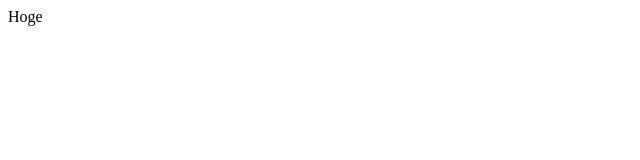
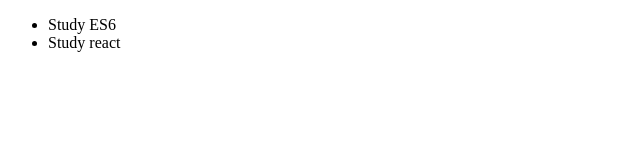
Before and after one commit to gatchan0807/redux-example, a website built with webpack: page check.html in a window 1280 px wide. Shown: the whole page, without its empty margins (0-640 px from the left). Built offline with nearby package versions, Linux system fonts and the light colour scheme.

Commit message:
reduxで書いたデータフローを画面に反映

```diff
--- a/check.html
+++ b/check.html
@@ -7,7 +7,9 @@
     <title>Check html</title>
 </head>
 <body>
-    Hoge
+    <ul id="todo-list">
+
+    </ul>
     <script src="./dist/bundle.js"></script>
 </body>
 </html>
--- a/src/index.js
+++ b/src/index.js
@@ -1,20 +1,37 @@
 import { createStore } from 'redux'
 import { addTodo, deleteTodo } from './action'
 import { todos } from './reducer'
+import { convertState2Dom } from './util'
 
 // store の作成
 let store = createStore(todos, [])
+let state = store.getState()
 
 // todo の追加
 store.dispatch(addTodo("Study ES6"))
 store.dispatch(addTodo("Study redux"))
 store.dispatch(addTodo("Study react"))
 
-// todoリストの確認
-console.log(store.getState());
+state = store.getState()
+
+let todoList = document.getElementById('todo-list')
+
+// todoリストの変換・描画
+let todoDomList = convertState2Dom(state)
+todoDomList.forEach(function (element) {
+    todoList.appendChild(element);
+}, this);
 
 // todo から 1 番目のものを削除
 store.dispatch(deleteTodo(1))
 
-// todoリストの確認
-console.log(store.getState());
+state = store.getState()
+
+// DOMを全部消す
+while (todoList.firstChild) todoList.removeChild(todoList.firstChild);
+
+// todoリストの変換・描画
+todoDomList = convertState2Dom(state)
+todoDomList.forEach(function (element) {
+    todoList.appendChild(element);
+}, this);
--- /dev/null
+++ b/src/util.js
@@ -0,0 +1,8 @@
+export const convertState2Dom = (/*Array*/ state) => {
+    return state.map(element => {
+        let domElement = document.createElement('li')
+        domElement.className = 'todo-item'
+        domElement.innerHTML = element
+        return domElement
+    })
+}
```
